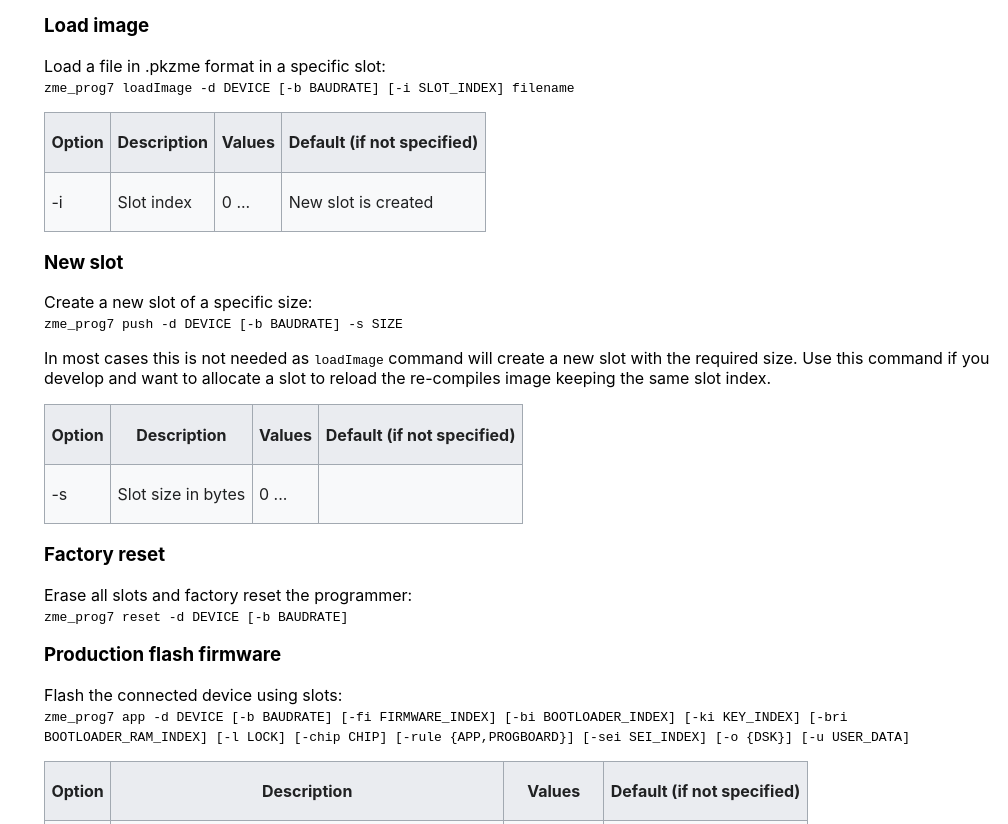
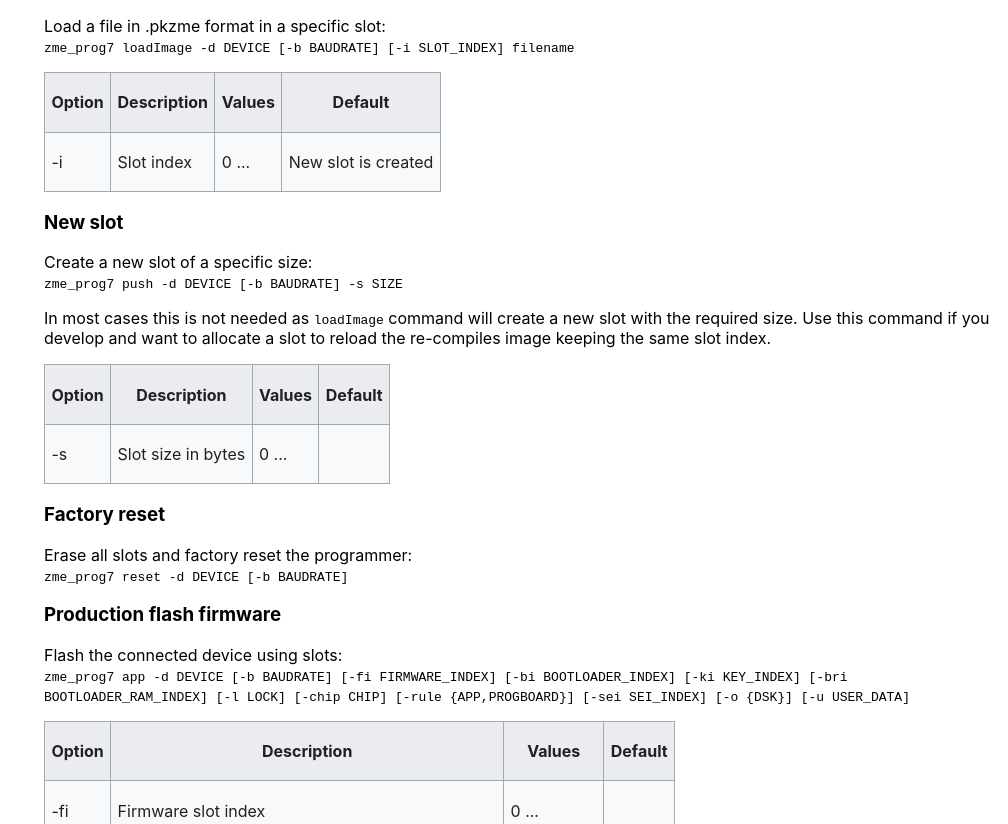
Before and after one commit to Z-Wave-Me/Programmer-manual, a plain HTML site: page index.html in a window 1280 px wide. Shown: the part 3989-4813 px from the top of the page, without its empty margins (272-1280 px from the left). Drawn offline with Linux system fonts and the light colour scheme.

Commit message:
Remove '(if not specified)'

```diff
--- a/index.html
+++ b/index.html
@@ -213,7 +213,7 @@
                      <th><p>Option</p></th>
                      <th><p>Description</p></th>
                      <th><p>Values</p></th>
-                     <th><p>Default (if not specified)</p></th>
+                     <th><p>Default</p></th>
                   </tr>
                   <tr>
                      <td><p>-d</p></td>
@@ -259,7 +259,7 @@
                      <th><p>Option</p></th>
                      <th><p>Description</p></th>
                      <th><p>Values</p></th>
-                     <th><p>Default (if not specified)</p></th>
+                     <th><p>Default</p></th>
                   </tr>
                   <tr>
                      <td><p>-i</p></td>
@@ -279,7 +279,7 @@
                      <th><p>Option</p></th>
                      <th><p>Description</p></th>
                      <th><p>Values</p></th>
-                     <th><p>Default (if not specified)</p></th>
+                     <th><p>Default</p></th>
                   </tr>
                   <tr>
                      <td><p>-s</p></td>
@@ -301,7 +301,7 @@
                      <th><p>Option</p></th>
                      <th><p>Description</p></th>
                      <th><p>Values</p></th>
-                     <th><p>Default (if not specified)</p></th>
+                     <th><p>Default</p></th>
                   </tr>
                   <tr>
                      <td><p>-fi</p></td>
@@ -368,7 +368,7 @@
                      <th><p>Option</p></th>
                      <th><p>Description</p></th>
                      <th><p>Values</p></th>
-                     <th><p>Default (if not specified)</p></th>
+                     <th><p>Default</p></th>
                   </tr>
                   <tr>
                      <td><p>-token_encrypt</p></td>
@@ -393,7 +393,7 @@
                      <th><p>Option</p></th>
                      <th><p>Description</p></th>
                      <th><p>Values</p></th>
-                     <th><p>Default (if not specified)</p></th>
+                     <th><p>Default</p></th>
                   </tr>
                   <tr>
                      <td><p>-addr</p></td>
@@ -412,7 +412,7 @@
                      <th><p>Option</p></th>
                      <th><p>Description</p></th>
                      <th><p>Values</p></th>
-                     <th><p>Default (if not specified)</p></th>
+                     <th><p>Default</p></th>
                   </tr>
                   <tr>
                      <td><p>-addr</p></td>
@@ -443,7 +443,7 @@
                      <th><p>Option</p></th>
                      <th><p>Description</p></th>
                      <th><p>Values</p></th>
-                     <th><p>Default (if not specified)</p></th>
+                     <th><p>Default</p></th>
                   </tr>
                   <tr>
                      <td><p>-addr</p></td>
@@ -468,7 +468,7 @@
                      <th><p>Option</p></th>
                      <th><p>Description</p></th>
                      <th><p>Values</p></th>
-                     <th><p>Default (if not specified)</p></th>
+                     <th><p>Default</p></th>
                   </tr>
                   <tr>
                      <td><p>-addr</p></td>
@@ -507,7 +507,7 @@
                      <th><p>Option</p></th>
                      <th><p>Description</p></th>
                      <th><p>Values</p></th>
-                     <th><p>Default (if not specified)</p></th>
+                     <th><p>Default</p></th>
                   </tr>
                   <tr>
                      <td><p>-n</p></td>
@@ -527,7 +527,7 @@
                      <th><p>Option</p></th>
                      <th><p>Description</p></th>
                      <th><p>Values</p></th>
-                     <th><p>Default (if not specified)</p></th>
+                     <th><p>Default</p></th>
                   </tr>
                   <tr>
                      <td><p>-n</p></td>
@@ -547,7 +547,7 @@
                      <th><p>Option</p></th>
                      <th><p>Description</p></th>
                      <th><p>Values</p></th>
-                     <th><p>Default (if not specified)</p></th>
+                     <th><p>Default</p></th>
                   </tr>
                   <tr>
                      <td><p>-n</p></td>
@@ -580,7 +580,7 @@
                      <th><p>Option</p></th>
                      <th><p>Description</p></th>
                      <th><p>Values</p></th>
-                     <th><p>Default (if not specified)</p></th>
+                     <th><p>Default</p></th>
                   </tr>
                   <tr>
                      <td><p>-m</p></td>
@@ -647,7 +647,7 @@
                      <th><p>Option</p></th>
                      <th><p>Description</p></th>
                      <th><p>Values</p></th>
-                     <th><p>Default (if not specified)</p></th>
+                     <th><p>Default</p></th>
                   </tr>
                   <tr>
                      <td><p>-fi</p></td>
@@ -714,7 +714,7 @@
                      <th><p>Option</p></th>
                      <th><p>Description</p></th>
                      <th><p>Values</p></th>
-                     <th><p>Default (if not specified)</p></th>
+                     <th><p>Default</p></th>
                   </tr>
                   <tr>
                      <td><p>-m</p></td>
```
